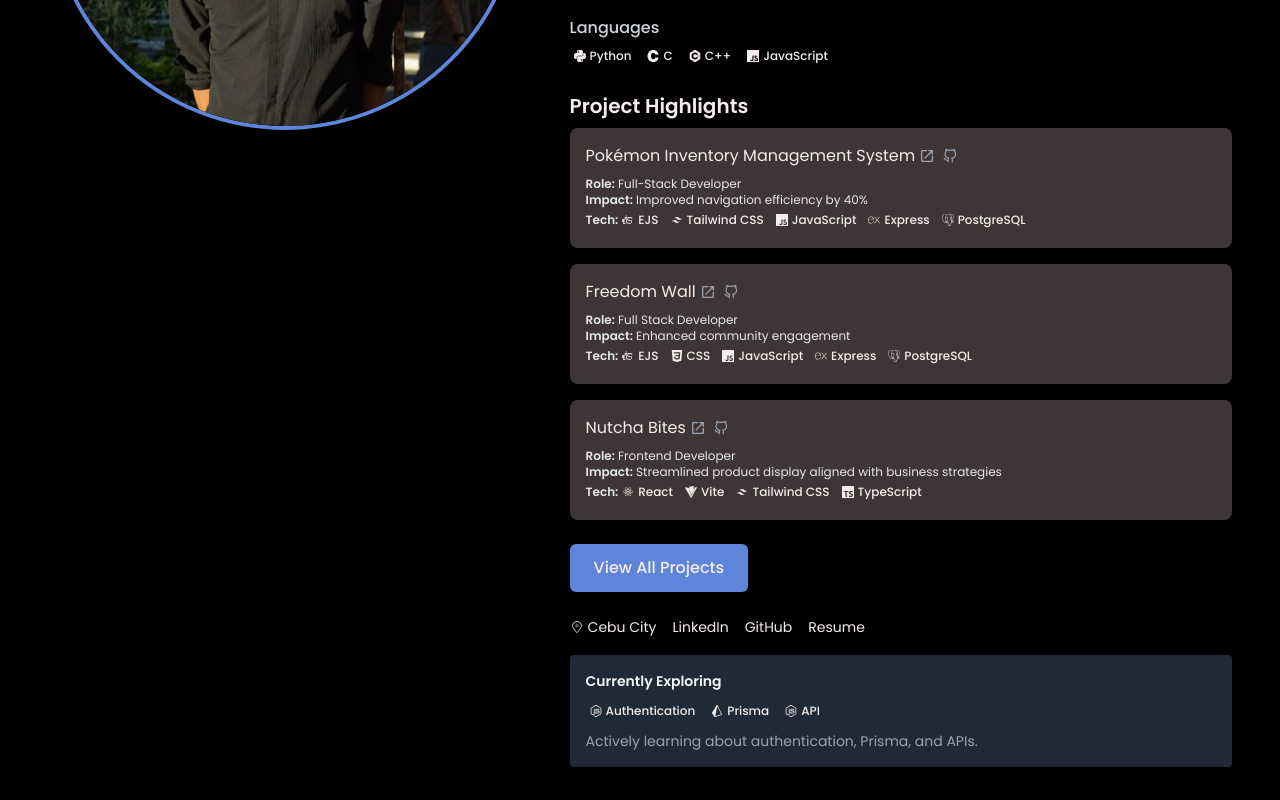
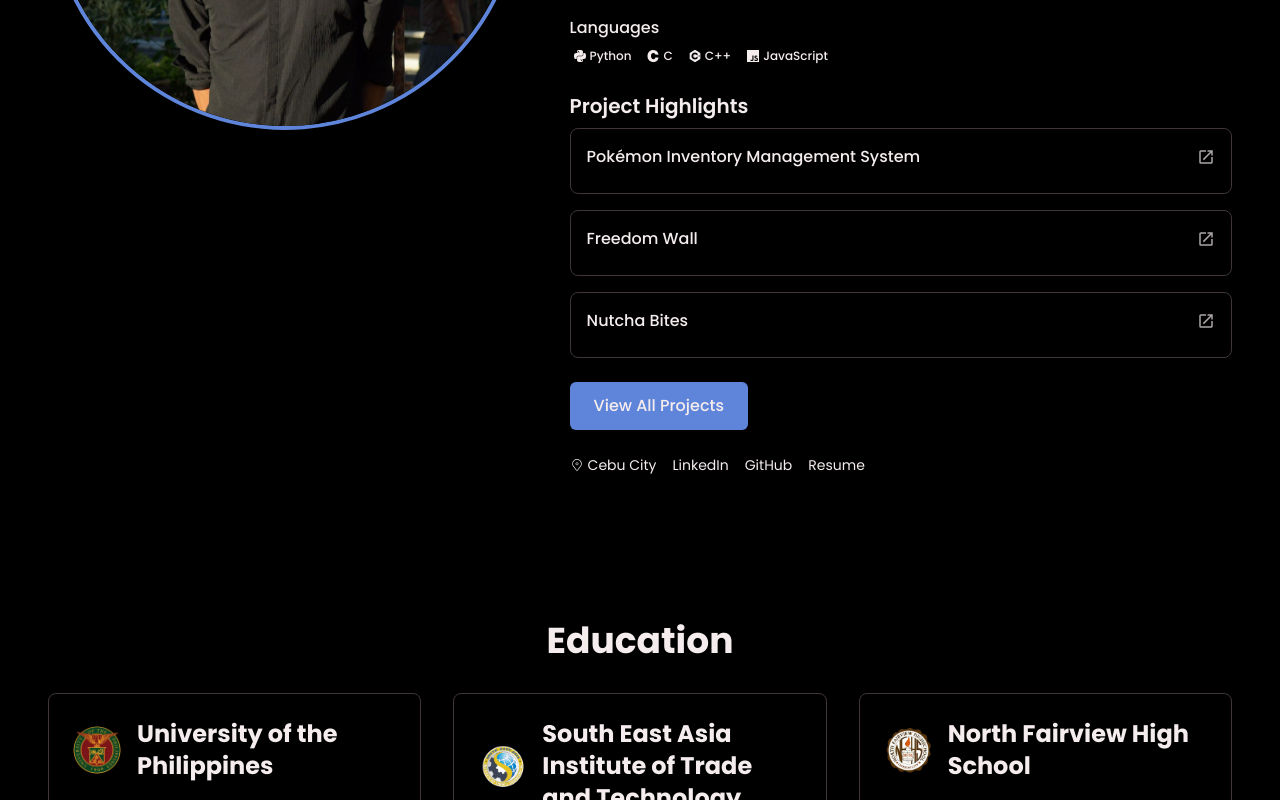
Before and after one commit to jlescarlan11/Portfolio, a React (Vite) app: page /#hero in a window 1280 px wide. Shown: the part 1240-2040 px from the top of the page. Built offline with nearby package versions, Linux system fonts and the light colour scheme.

Commit message:
edited about and resume

```diff
--- a/src/components/About.tsx
+++ b/src/components/About.tsx
@@ -21,11 +21,8 @@ import {
 } from "react-icons/si";
 import { Link } from "react-router-dom";
 import { HashLink } from "react-router-hash-link";
-import Resume from "../assets/Resume.pdf"; // Renamed for clarity
+import Resume from "../assets/Resume.pdf";
 
-// -----------------------------------------------------------------------------
-// TechIcon Map with Correct Mappings & Accessibility Improvements
-// -----------------------------------------------------------------------------
 const techIconMap: { [key: string]: JSX.Element } = {
   HTML: <SiHtml5 title="HTML" role="img" aria-label="HTML" />,
   CSS: <SiCss3 title="CSS" role="img" aria-label="CSS" />,
@@ -65,9 +62,6 @@ const techIconMap: { [key: string]: JSX.Element } = {
   API: <SiNodedotjs title="API" role="img" aria-label="API" />,
 };
 
-// -----------------------------------------------------------------------------
-// TechBadge Component (memoized)
-// -----------------------------------------------------------------------------
 const TechBadge: React.FC<{ tech: string }> = memo(({ tech }) => {
   return (
     <span className="inline-flex items-center gap-1 m-1 text-xs font-medium rounded-full text-[var(--text-color)]">
@@ -77,25 +71,19 @@ const TechBadge: React.FC<{ tech: string }> = memo(({ tech }) => {
   );
 });
 
-// -----------------------------------------------------------------------------
-// Grouped Tech Stacks
-// -----------------------------------------------------------------------------
 const groupedTechStacks: { [category: string]: string[] } = {
   Frontend: ["HTML", "CSS", "React", "TypeScript", "Vite", "Tailwind CSS"],
   "Backend & Databases": ["Express", "PostgreSQL", "MySQL"],
   Languages: ["Python", "C", "C++", "JavaScript"],
 };
 
-// -----------------------------------------------------------------------------
-// Updated Project Highlights with Additional Context
-// -----------------------------------------------------------------------------
 interface ProjectHighlight {
   id: string;
   title: string;
   preview: string;
-  github: string;
-  role: string;
-  impact: string;
+  github?: string; // Made optional
+  category: string;
+  description: string;
   tech: string[];
 }
 
@@ -104,38 +92,45 @@ const projectHighlights: ProjectHighlight[] = [
     id: "1",
     title: "Pokémon Inventory Management System",
     preview: "https://inventory-application-xiyr.onrender.com/",
-    github: "https://github.com/jlescarlan11/inventory-application",
-    role: "Full-Stack Developer",
-    impact: "Improved navigation efficiency by 40%",
+    category: "Full-Stack",
+    description:
+      "Full-stack Pokémon and Trainer collection manager with CRUD operations and search/filter functionality.",
     tech: ["EJS", "Tailwind CSS", "JavaScript", "Express", "PostgreSQL"],
   },
   {
     id: "2",
     title: "Freedom Wall",
     preview: "https://web-production-2b2eb.up.railway.app/",
-    github: "https://github.com/jlescarlan11/Mini-Messaging-App",
-    role: "Full Stack Developer",
-    impact: "Enhanced community engagement",
+    category: "Full-Stack",
+    description:
+      "Community platform for sharing thoughts, concerns, and unspoken feelings.",
     tech: ["EJS", "CSS", "JavaScript", "Express", "PostgreSQL"],
   },
   {
     id: "3",
     title: "Nutcha Bites",
     preview: "https://nutcha-bites.vercel.app/",
-    github: "https://github.com/jlescarlan11/PHILARTS/tree/main/vite-project",
-    role: "Frontend Developer",
-    impact: "Streamlined product display aligned with business strategies",
+    category: "Frontend",
+    description:
+      "E-commerce prototype with shopping cart and checkout functionality.",
     tech: ["React", "Vite", "Tailwind CSS", "TypeScript"],
   },
+  // // Example project without GitHub link:
+  // {
+  //   id: "4",
+  //   title: "Sample Project",
+  //   preview: "https://example.com",
+  //   category: "Frontend",
+  //   description: "Example project without GitHub repository",
+  //   tech: ["React", "TypeScript"],
+  // },
 ];
 
-// -----------------------------------------------------------------------------
-// PhotoSection Component (memoized and optimized for lazy loading)
-// -----------------------------------------------------------------------------
 interface PhotoSectionProps {
   photoUrl?: string;
   showPhoto?: boolean;
 }
+
 const PhotoSection: React.FC<PhotoSectionProps> = memo(
   ({ photoUrl, showPhoto }) => {
     if (showPhoto === false) return null;
@@ -153,15 +148,10 @@ const PhotoSection: React.FC<PhotoSectionProps> = memo(
   }
 );
 
-// -----------------------------------------------------------------------------
-// BioSection with Metrics-Driven Bio & Memoization
-// -----------------------------------------------------------------------------
 const BioSection: React.FC = memo(() => {
   return (
     <div className="w-full md:w-3/5 md:pl-12">
-      {/* Section Heading */}
       <h2 className="text-4xl font-bold mb-4">About Me</h2>
-      {/* Metrics-Driven Bio */}
       <p className="text-base text-pretty text-start leading-relaxed mb-4">
         Mathematics major and self-taught full-stack developer passionate about
         building impactful web solutions. I have successfully built applications
@@ -177,12 +167,14 @@ const BioSection: React.FC = memo(() => {
           optimization.
         </li>
       </ul>
-      {/* Grouped Tech Stacks */}
+
       <div className="mb-6">
         <h3 className="text-xl font-semibold mb-2">Core Stack</h3>
         {Object.entries(groupedTechStacks).map(([category, techs]) => (
           <div key={category} className="mb-3">
-            <h4 className="font-medium text-gray-300 mb-1">{category}</h4>
+            <h4 className="font-medium text-[var(--text-color)] mb-1">
+              {category}
+            </h4>
             <div className="flex flex-wrap gap-2">
               {techs.map((tech) => (
                 <TechBadge key={tech} tech={tech} />
@@ -191,60 +183,61 @@ const BioSection: React.FC = memo(() => {
           </div>
         ))}
       </div>
-      {/* Enhanced Project Highlights */}
+
       <div className="mb-6">
         <h3 className="text-xl font-semibold mb-2">Project Highlights</h3>
         <div className="flex flex-col gap-4">
           {projectHighlights.map((project) => (
             <div
               key={project.id}
-              className="group relative p-4 bg-[var(--secondary-color)] rounded-lg"
+              className="group relative p-4 border border-[var(--secondary-color)] rounded-lg transform transition-all duration-300 hover:-translate-y-1 hover:shadow-xl cursor-pointer"
             >
-              <div className="flex flex-row items-center gap-1">
-                {project.title}
-                <div className="flex flex-row items-center gap-2">
+              <div className="flex flex-row items-center justify-between">
+                <h4 className="text-base font-medium">{project.title}</h4>
+                <div className="flex gap-2 opacity-70 group-hover:opacity-100 transition-opacity">
                   <Link
                     to={project.preview}
                     target="_blank"
-                    rel="noopener noreferrer"
-                    className="text-sm text-gray-400 hover:text-white"
+                    className="hover:text-[var(--accent-color)]"
                     aria-label={`Live demo of ${project.title}`}
                   >
-                    <MdOpenInNew className="text-base" />
+                    <MdOpenInNew className="text-lg" />
                   </Link>
+                  {project.github && (
                     <Link
                       to={project.github}
                       target="_blank"
-                    rel="noopener noreferrer"
-                    className="text-sm text-gray-400 hover:text-white"
+                      className="hover:text-[var(--accent-color)]"
                       aria-label={`${project.title} GitHub repository`}
                     >
-                    <FiGithub />
+                      <FiGithub className="text-lg" />
                     </Link>
+                  )}
                 </div>
               </div>
-              <div className="mt-2 text-xs text-gray-200">
-                <p>
-                  <span className="font-semibold">Role:</span> {project.role}
+
+              <div className="mt-2 overflow-hidden transition-all duration-300 max-h-0 group-hover:max-h-[500px] opacity-0 group-hover:opacity-100">
+                <div className="pt-2 border-t border-gray-700">
+                  <p className="text-sm mb-1">
+                    <span className="font-semibold">Category:</span>{" "}
+                    {project.category}
                   </p>
-                <p>
-                  <span className="font-semibold">Impact:</span>{" "}
-                  {project.impact}
+                  <p className="text-sm mb-2">
+                    <span className="font-semibold">Description:</span>{" "}
+                    {project.description}
                   </p>
-                <p className="flex items-center flex-wrap">
-                  <span className="font-semibold">Tech:</span>{" "}
-                  {project.tech.map((t, idx) => (
-                    <span key={idx} className="inline-block mr-1">
-                      <TechBadge tech={t} />
-                    </span>
+                  <div className="flex flex-wrap gap-2">
+                    {project.tech.map((t) => (
+                      <TechBadge key={t} tech={t} />
                     ))}
-                </p>
+                  </div>
+                </div>
               </div>
             </div>
           ))}
         </div>
       </div>
-      {/* Call-to-Action Button */}
+
       <div className="mb-6">
         <HashLink
           smooth
@@ -256,7 +249,7 @@ const BioSection: React.FC = memo(() => {
           View All Projects
         </HashLink>
       </div>
-      {/* Engagement Elements: Social Links & Resume Download */}
+
       <div className="flex flex-wrap text-sm items-center space-x-4">
         <p className="flex gap-1 items-center text-balance break-normal text-justify leading-relaxed">
           <CiLocationOn /> Cebu City
@@ -290,9 +283,9 @@ const BioSection: React.FC = memo(() => {
           Resume
         </Link>
       </div>
-      {/* Optional: Passion/Current Learning Section */}
-      <div className="mt-4 p-4 bg-gray-800 rounded">
-        <h4 className="text-sm font-semibold mb-2 text-gray-100">
+
+      {/* <div className="mt-4 p-4 bg-[var(--secondary-color)] rounded">
+        <h4 className="text-sm font-semibold mb-2 text-[var(--text-color)]">
           Currently Exploring
         </h4>
         <div className="flex gap-2">
@@ -300,17 +293,14 @@ const BioSection: React.FC = memo(() => {
           <TechBadge tech="Prisma" />
           <TechBadge tech="API" />
         </div>
-        <p className="text-sm mt-2 text-gray-400">
+        <p className="text-sm mt-2 text-gray-500">
           Actively learning about authentication, Prisma, and APIs.
         </p>
-      </div>
+      </div> */}
     </div>
   );
 });
 
-// -----------------------------------------------------------------------------
-// About Component (memoized)
-// -----------------------------------------------------------------------------
 interface AboutMeProps {
   photoUrl?: string;
   showPhoto?: boolean;
```
Lines whose indentation alone changed are shown as unchanged.
